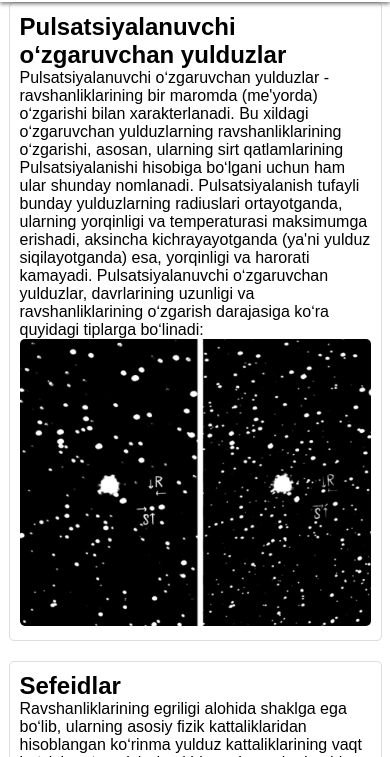
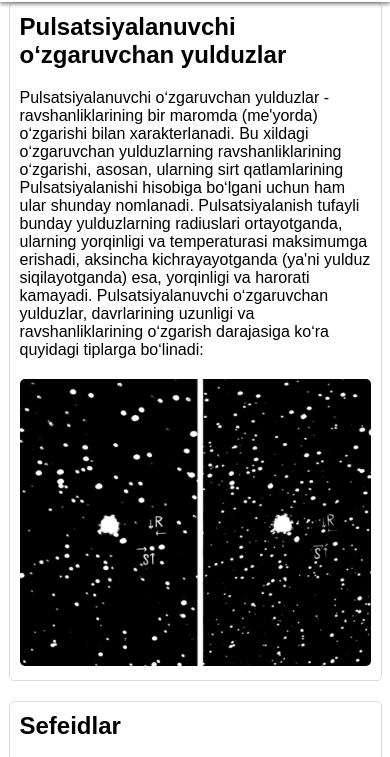
Before and after one commit to Senior-Sodiqjon/ds, a plain HTML site: page pages/stars.html in a window 390 px wide. Shown: the part 62-819 px from the top of the page. Drawn offline with Linux system fonts and the light colour scheme; a script that the page names is missing.

Commit message:
mobile prizentasiya1

```diff
--- a/index.css
+++ b/index.css
@@ -224,3 +224,7 @@ body {
     width: 90%;
   }
 }
+
+p{
+  margin: 20px 0px;
+}
```
Also changed, not shown: pages/index.html (+1 -1 lines), images/dublestars.jpg (added).
